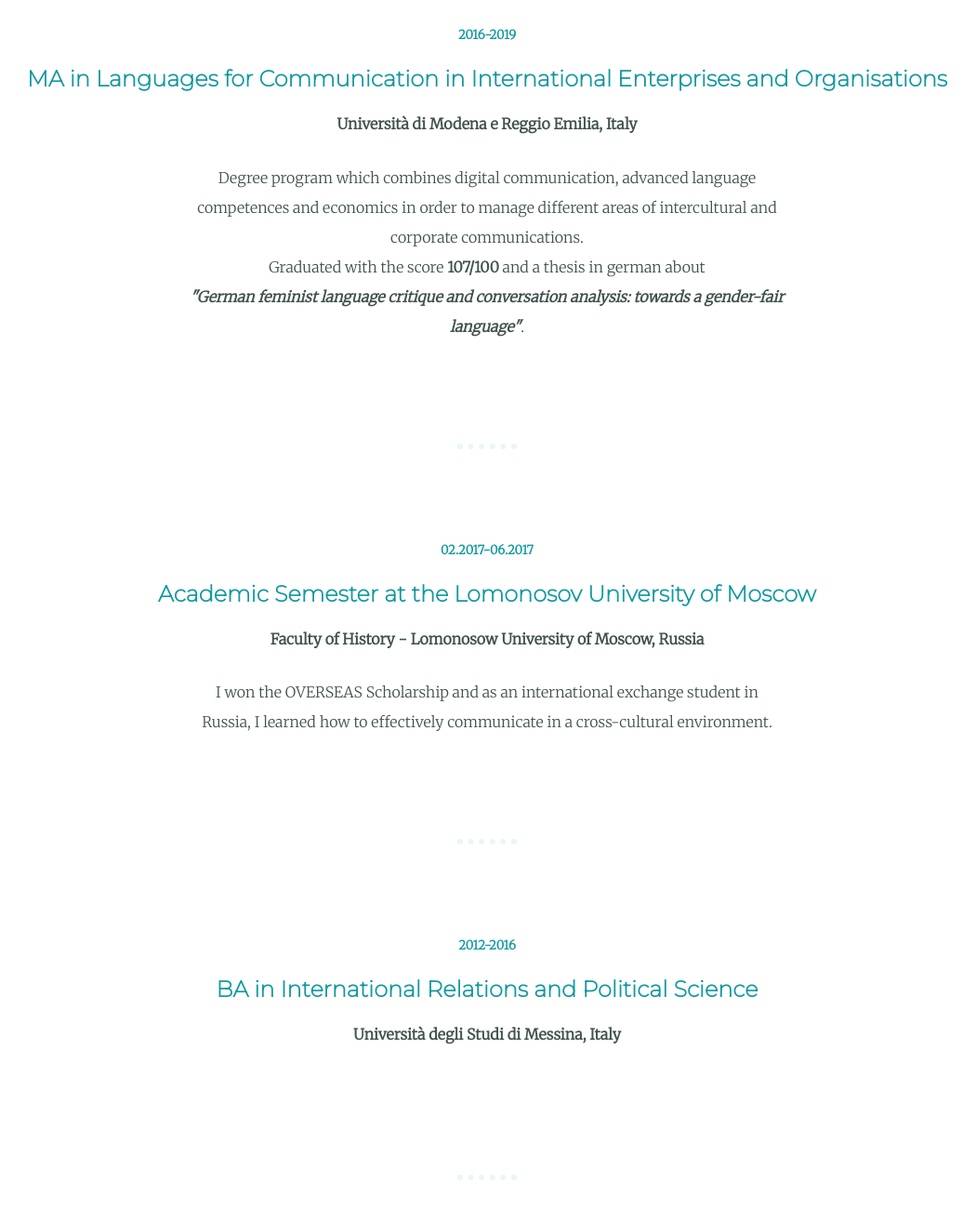
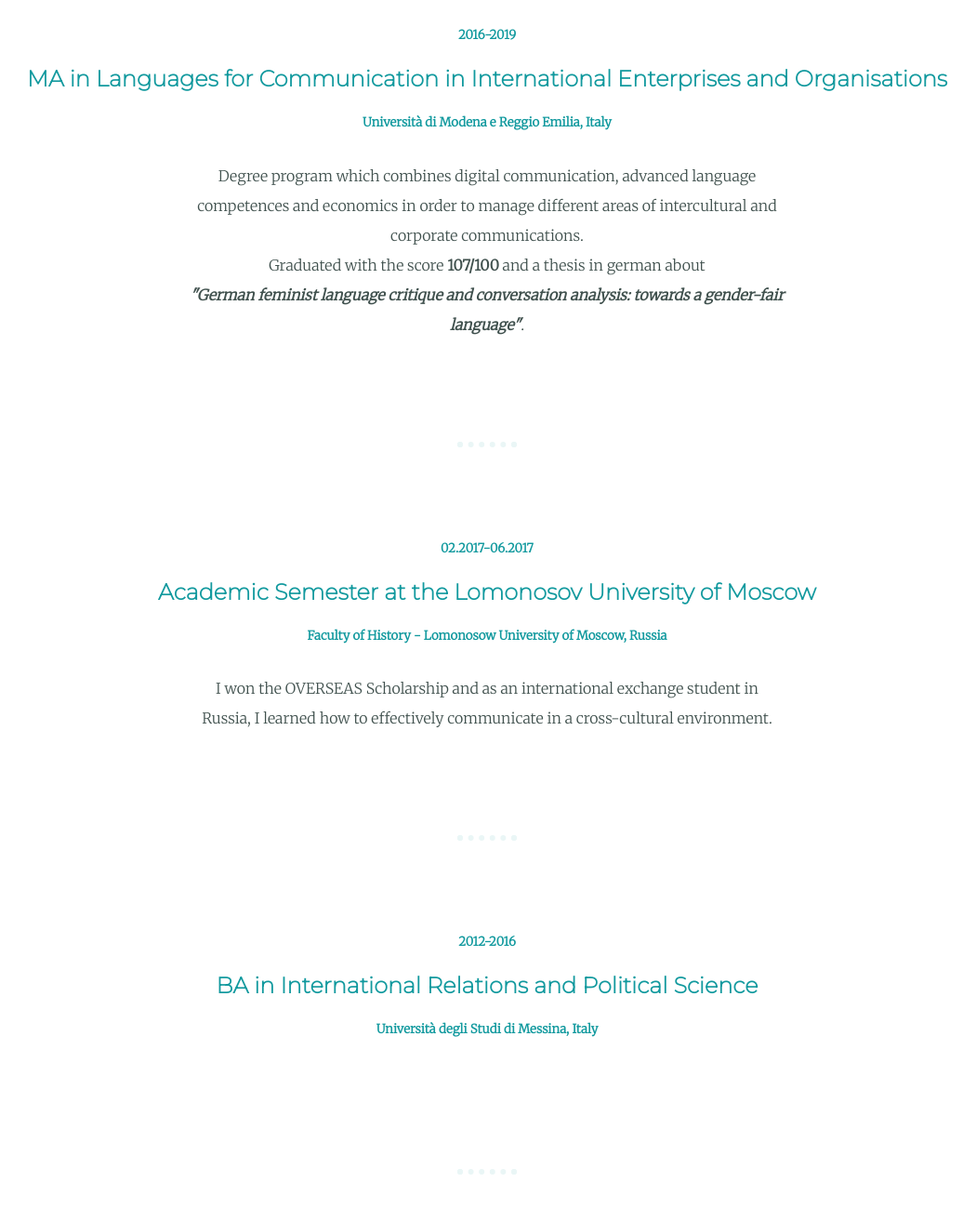
Before and after one commit to martinafabio/cv-eng, a plain HTML site: page education.html in a window 1280 px wide. Shown: the part 260-1560 px from the top of the page at 93% size, without its empty margins (116-1166 px from the left). Drawn offline with Linux system fonts and the light colour scheme.

Commit message:
Update education.html

```diff
--- a/education.html
+++ b/education.html
@@ -28,7 +28,7 @@
 
     <h5>2016-2019</h5>
     <h3>MA in Languages for Communication in International Enterprises and Organisations</h3>
-    <h4>Università di Modena e Reggio Emilia, Italy</h4>
+    <h5>Università di Modena e Reggio Emilia, Italy</h5>
     <p class="edudescription">
       Degree program which combines digital communication, advanced language competences and economics in order to
       manage different areas of intercultural and corporate communications. <br>
@@ -36,13 +36,13 @@
     <hr>
     <h5>02.2017-06.2017</h5>
     <h3>Academic Semester at the Lomonosov University of Moscow</h3>
-    <h4>Faculty of History - Lomonosow University of Moscow, Russia</h4>
+    <h5>Faculty of History - Lomonosow University of Moscow, Russia</h5>
     <p class="edudescription"> I won the OVERSEAS Scholarship and as an international exchange student in Russia, I learned how to effectively communicate in a cross-cultural environment.</p>
     <hr>
 
     <h5>2012-2016</h5>
     <h3>BA in International Relations and Political Science </h3>
-    <h4>Università degli Studi di Messina, Italy</h4>
+    <h5>Università degli Studi di Messina, Italy</h5>
     <p class="edudescription"></p>
 
     <hr>
```
